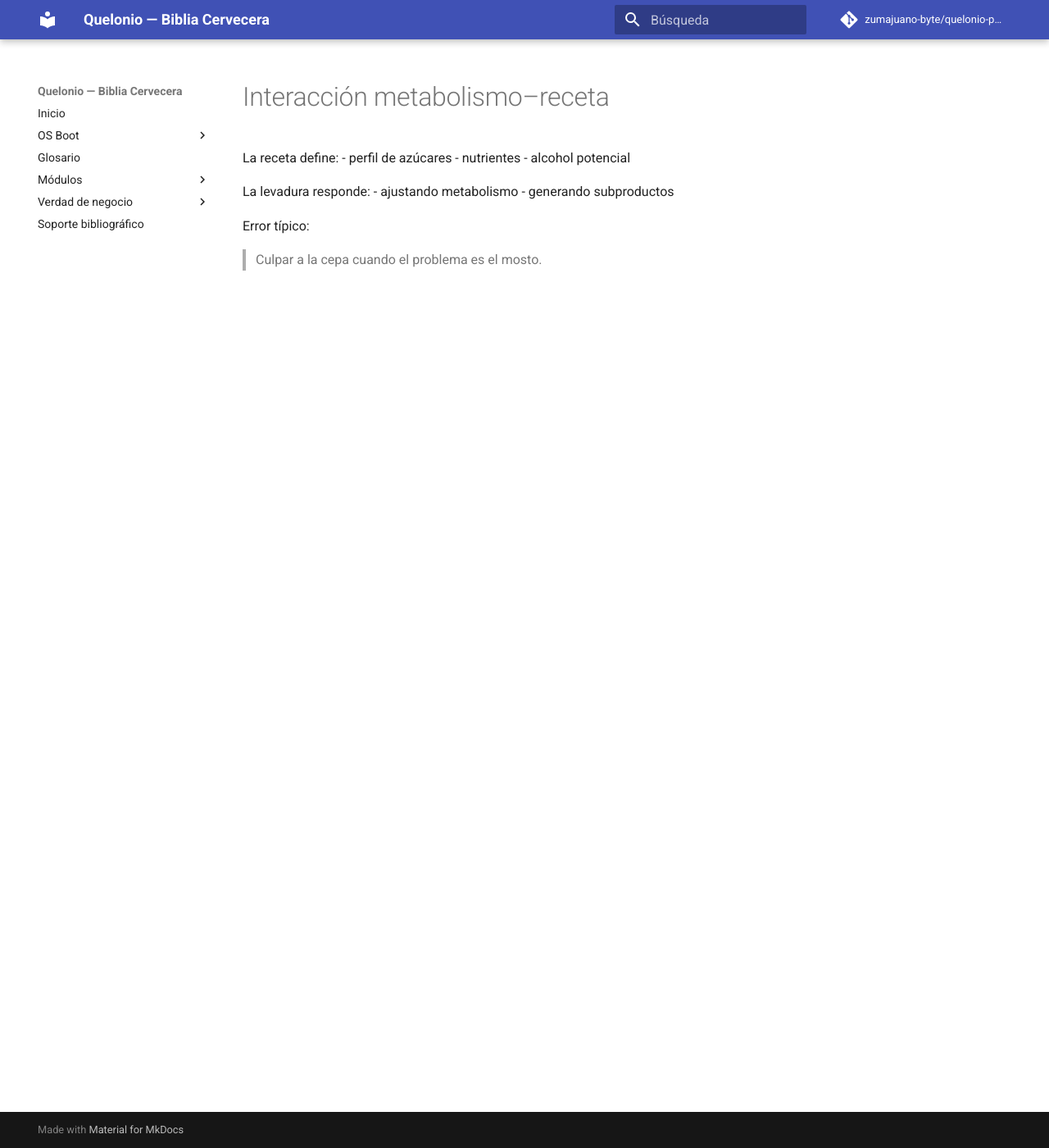
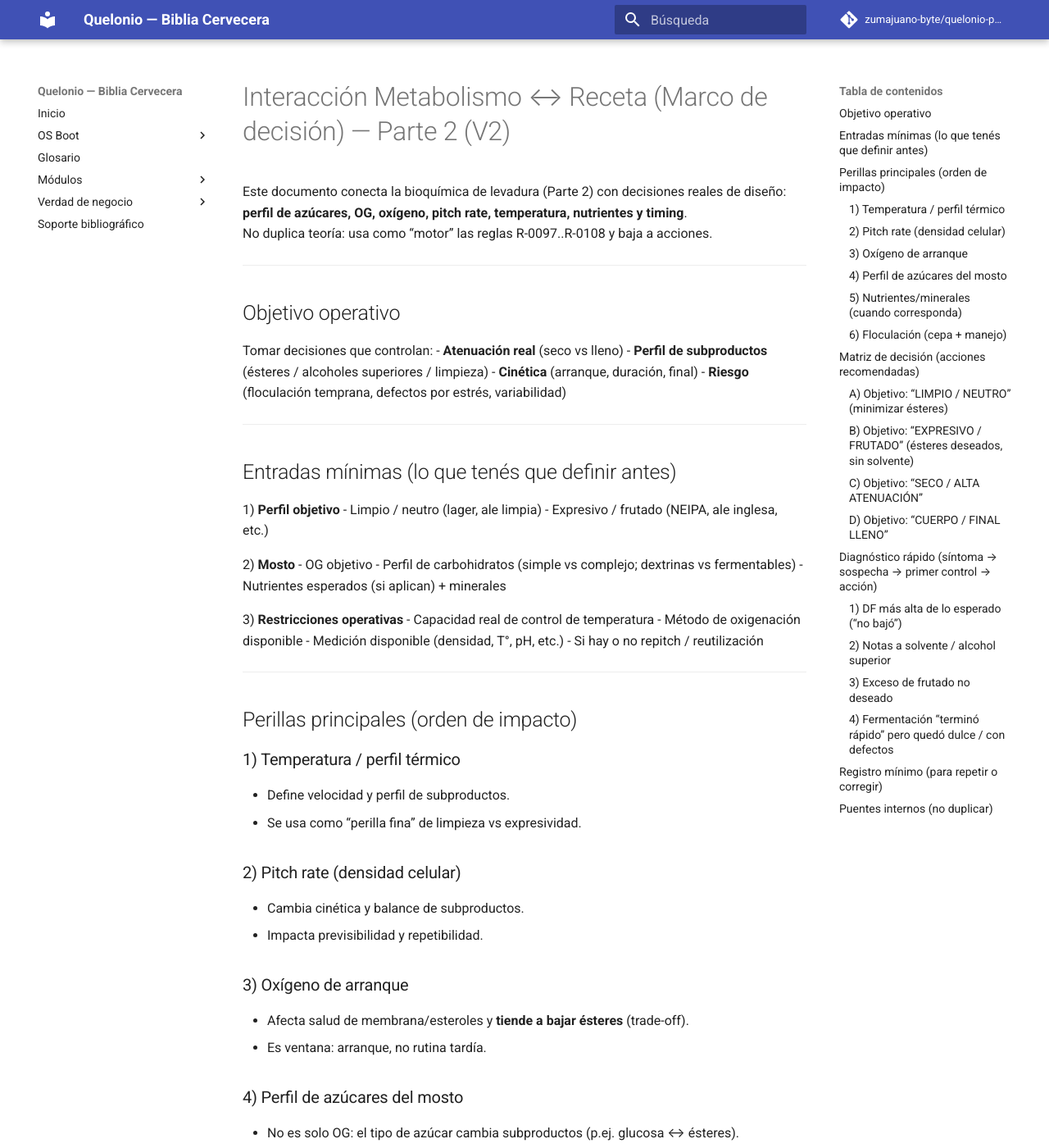
Before and after one commit to zumajuano-byte/quelonio-pages-v2, an MkDocs documentation site: the page built from docs/03_Levadura/Levadura_Parte2_DEEP/60_Interaccion_Metabolismo_y_Receta.md, in a window 1280 px wide and 1400 px high. Shown: the whole window at 82% size. Built offline with MkDocs 1.6.1 and Material for MkDocs 9.7.7, drawn with Linux system fonts in a browser that asks for light colours; comment, search, counter and statistics services are not loaded; some of the changed text lies outside the part shown.

Commit message:
docs(levadura): add Parte2 decision framework metabolismo↔receta

```diff
--- a/docs/03_Levadura/Levadura_Parte2_DEEP/60_Interaccion_Metabolismo_y_Receta.md
+++ b/docs/03_Levadura/Levadura_Parte2_DEEP/60_Interaccion_Metabolismo_y_Receta.md
@@ -1,13 +1,134 @@
-# Interacción metabolismo–receta
+# Interacción Metabolismo ↔ Receta (Marco de decisión) — Parte 2 (V2)
 
-La receta define:
-- perfil de azúcares
-- nutrientes
-- alcohol potencial
+Este documento conecta la bioquímica de levadura (Parte 2) con decisiones reales de diseño: **perfil de azúcares, OG, oxígeno, pitch rate, temperatura, nutrientes y timing**.
+No duplica teoría: usa como “motor” las reglas R-0097..R-0108 y baja a acciones.
 
-La levadura responde:
-- ajustando metabolismo
-- generando subproductos
+---
 
-Error típico:
-> Culpar a la cepa cuando el problema es el mosto.
+## Objetivo operativo
+Tomar decisiones que controlan:
+- **Atenuación real** (seco vs lleno)
+- **Perfil de subproductos** (ésteres / alcoholes superiores / limpieza)
+- **Cinética** (arranque, duración, final)
+- **Riesgo** (floculación temprana, defectos por estrés, variabilidad)
+
+---
+
+## Entradas mínimas (lo que tenés que definir antes)
+1) **Perfil objetivo**
+- Limpio / neutro (lager, ale limpia)
+- Expresivo / frutado (NEIPA, ale inglesa, etc.)
+
+2) **Mosto**
+- OG objetivo
+- Perfil de carbohidratos (simple vs complejo; dextrinas vs fermentables)
+- Nutrientes esperados (si aplican) + minerales
+
+3) **Restricciones operativas**
+- Capacidad real de control de temperatura
+- Método de oxigenación disponible
+- Medición disponible (densidad, T°, pH, etc.)
+- Si hay o no repitch / reutilización
+
+---
+
+## Perillas principales (orden de impacto)
+### 1) Temperatura / perfil térmico
+- Define velocidad y perfil de subproductos.
+- Se usa como “perilla fina” de limpieza vs expresividad.
+
+### 2) Pitch rate (densidad celular)
+- Cambia cinética y balance de subproductos.
+- Impacta previsibilidad y repetibilidad.
+
+### 3) Oxígeno de arranque
+- Afecta salud de membrana/esteroles y **tiende a bajar ésteres** (trade-off).
+- Es ventana: arranque, no rutina tardía.
+
+### 4) Perfil de azúcares del mosto
+- No es solo OG: el tipo de azúcar cambia subproductos (p.ej. glucosa ↔ ésteres).
+- Dextrinas ponen techo a la atenuación real.
+
+### 5) Nutrientes/minerales (cuando corresponda)
+- Soporte para vitalidad; no reemplaza control térmico/pitch/O₂.
+
+### 6) Floculación (cepa + manejo)
+- Si cae temprano: puede bajar atenuación y subir riesgo de defectos (diacetilo/ésteres).
+
+---
+
+## Matriz de decisión (acciones recomendadas)
+### A) Objetivo: “LIMPIO / NEUTRO” (minimizar ésteres)
+- Mantener control térmico estable (evitar picos)
+- Pitch rate conservador (evitar sub/sobre-inoculación)
+- Oxigenación de arranque consistente (documentada)
+- Evitar cargas altas de azúcares simples si aparecen notas a solvente/fruta
+- Asegurar finalización completa antes de crash (no cortar por claridad)
+
+### B) Objetivo: “EXPRESIVO / FRUTADO” (ésteres deseados, sin solvente)
+- Permitir un perfil térmico que empuje expresión sin descontrol (documentar)
+- Ajustar pitch rate para no “aplanar” expresión
+- Oxígeno: mínimo necesario para salud (evitar sobre-oxigenar si querés ésteres)
+- Si usás azúcares simples: monitorear solvente y ajustar perillas (temp/pitch/O₂)
+- Evitar estrés excesivo (estrés ≠ “expresividad”)
+
+### C) Objetivo: “SECO / ALTA ATENUACIÓN”
+- Elegir cepa (maltotriosa importa) + estrategia de mosto (menos dextrinas)
+- Control térmico + pitch rate consistente para terminar bien
+- Evitar floculación temprana (no clarificar/crashear antes de terminar)
+
+### D) Objetivo: “CUERPO / FINAL LLENO”
+- Diseñar mosto con dextrinas (receta/maceración) y no forzar levadura
+- Elegir cepa con atenuación adecuada
+- Controlar perillas para evitar solvente si hay más simples
+
+---
+
+## Diagnóstico rápido (síntoma → sospecha → primer control → acción)
+### 1) DF más alta de lo esperado (“no bajó”)
+- Sospecha: maltotriosa/cepa, floculación temprana, stress, pitch rate incorrecto
+- Primero controlar: T° real, signo de caída de levadura, consistencia de inoculación
+- Acción: ajustar perillas y evitar cortar temprano (crash/clarificación)
+
+### 2) Notas a solvente / alcohol superior
+- Sospecha: temperatura alta/picos, estrés, balance pitch/O₂
+- Primero controlar: perfil térmico real + método de oxigenación
+- Acción: estabilizar T°, corregir estrategia de oxígeno y pitch (sin sobrecorregir)
+
+### 3) Exceso de frutado no deseado
+- Sospecha: oxígeno insuficiente, glucosa alta, perillas fuera de rango
+- Primero controlar: carga de simples + práctica de O₂ + T°
+- Acción: re-calibrar (temp/pitch/O₂) para objetivo “limpio”
+
+### 4) Fermentación “terminó rápido” pero quedó dulce / con defectos
+- Sospecha: floculación temprana (cepa muy floculante o manejo)
+- Primero controlar: sedimentación temprana + timing de cold crash
+- Acción: asegurar terminación y limpieza antes de enfriar
+
+---
+
+## Registro mínimo (para repetir o corregir)
+Registrar por lote (siempre):
+- Cepa + lote + (si aplica) generación
+- OG / DF / tiempo total
+- T° real (promedio y picos)
+- Oxígeno: método + “cuándo” + consistencia
+- Pitch: método de medición (masa/volumen/estándar)
+- Nutrientes: sí/no + criterio
+- Observaciones sensoriales clave (ésteres/solvente/limpieza)
+
+---
+
+## Puentes internos (no duplicar)
+- Parte 2 (bioquímica / reglas):
+  - Estructura/membrana/esteroles → `10_Estructura_Celular.md`
+  - Azúcares (maltotriosa/dextrinas) → `20_Metabolismo_de_Azucares.md`
+  - Subproductos (ésteres) → `40_Esteres_y_Alcoholes_Superiores.md`
+  - Floculación → `50_Floculacion_y_Sedimentacion.md`
+- Hub operativo (Parte 3):
+  - Checklist control fermentación → `../Levadura_Parte3_DEEP/60_Checklist_Control_Fermentacion.md`
+  - TP Log → `../Levadura_Parte3_DEEP/TP_Log_Pitch_O2_Temp_Nutrientes.md`
+- Fermentación DEEP (procedimiento):
+  - O₂ + pitch → `../Fermentacion_DEEP/02_Oxigenacion_y_pitch_rate.md`
+  - Curva térmica/diacetilo → `../Fermentacion_DEEP/03_Curva_termica_diacetilo_y_rampas.md`
+  - Troubleshooting → `../Fermentacion_DEEP/07_Troubleshooting_sintomas_causas_acciones.md`
```
Also changed, not shown: docs/03_Levadura/Levadura_Parte2_DEEP/00_Indice_Levadura_Parte2.md (+1 -0 lines).
